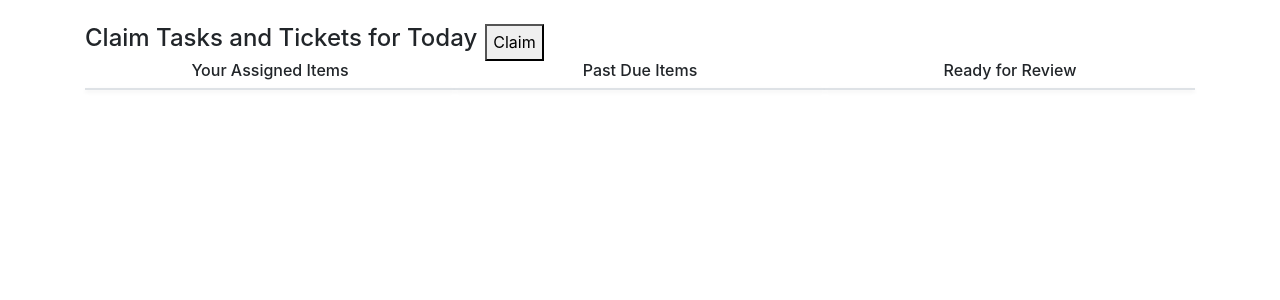
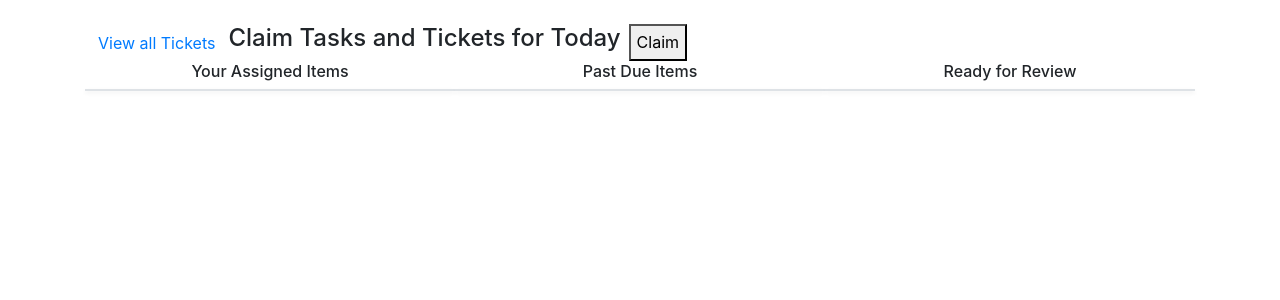
Before and after one commit to kellymorin/check_mate, a Django app: page /stand-up/claim in a window 1280 px wide. Shown: the part 56-356 px from the top of the page. Run offline with Django 3.2, Linux system fonts and the light colour scheme; data that the repository does not hold is empty; parts of the project's set-up code (start-up, migrations or seed data) failed here and were passed over; some libraries are stand-ins or nearby versions.

Commit message:
Updated claim to allow user to view all tickets

```diff
--- a/check_mate/templates/claim.html
+++ b/check_mate/templates/claim.html
@@ -6,6 +6,7 @@
 {% block content %}
 <div class="container">
   <div class="row">
+    <a class="btn" href="{% url 'check_mate:claim-all' %}">View all Tickets</a>
     <form method="POST" action="{% url 'check_mate:claim' %}">
       {% csrf_token %}
       <div class="d-flex justify-content-center">
@@ -24,6 +25,11 @@
     <div class="col flex-column text-center space-around">
       <h6>Ready for Review</h6>
     </div>
+    {% if other_tickets or other_tasks %}
+      <div class="col flex-column text-center space-around">
+        <h6>Other</h6>
+      </div>
+    {% endif %}
   </div>
 
   <div class="row">
--- a/check_mate/views/stand_up_views.py
+++ b/check_mate/views/stand_up_views.py
@@ -94,6 +94,33 @@ def claim_tickets_tasks(request):
 
         return HttpResponseRedirect(reverse("check_mate:stand-up"))
 
+    elif request.path == "/stand-up/claim/view-all":
+        # Find tickets and tasks assigned to user that are not closed
+        assigned_tickets = Ticket.objects.filter(ticket_assigned_user = request.user.id).exclude(ticket_status = "Complete")
+        assigned_tasks = Task.objects.filter(task_assigned_user = request.user.id).exclude(task_status = "Complete")
+
+        # Find all tickets or tasks that are past due and not assigned to the user
+        past_due_tickets = Ticket.objects.filter(ticket_due__lte=today).exclude(ticket_status = "Complete").exclude(ticket_assigned_user = request.user.id)
+        past_due_tasks = Task.objects.filter(task_due__lte=today).exclude(task_status = "Complete").exclude(task_assigned_user = request.user.id)
+
+        # Find tickets or tasks currently ready for review that are not assigned to user
+        review_tickets = Ticket.objects.filter(ticket_status = "Ready for Review").exclude(ticket_assigned_user = request.user.id)
+        review_tasks = Task.objects.filter(task_status = "Ready for Review").exclude(task_assigned_user = request.user.id)
+
+        other_tickets = Ticket.objects.all().exclude(ticket_assigned_user = request.user.id).exclude(ticket_status = "Ready for Review").exclude(ticket_status = "Complete").exclude(ticket_due__lte=today)
+        other_tasks = Task.objects.all().exclude(task_assigned_user = request.user.id).exclude(task_status = "Ready for Review").exclude(task_status = "Complete").exclude(task_due__lte=today)
+
+        context = {
+            "assigned_tickets": assigned_tickets,
+            "assigned_tasks": assigned_tasks,
+            "past_due_tickets": past_due_tickets,
+            "past_due_tasks": past_due_tasks,
+            "review_tickets": review_tickets,
+            "review_tasks": review_tasks,
+            "other_tickets": other_tickets,
+            "other_tasks":other_tasks
+        }
+
     else:
         # Find tickets and tasks assigned to user that are not closed
         assigned_tickets = Ticket.objects.filter(ticket_assigned_user = request.user.id).exclude(ticket_status = "Complete")
```
